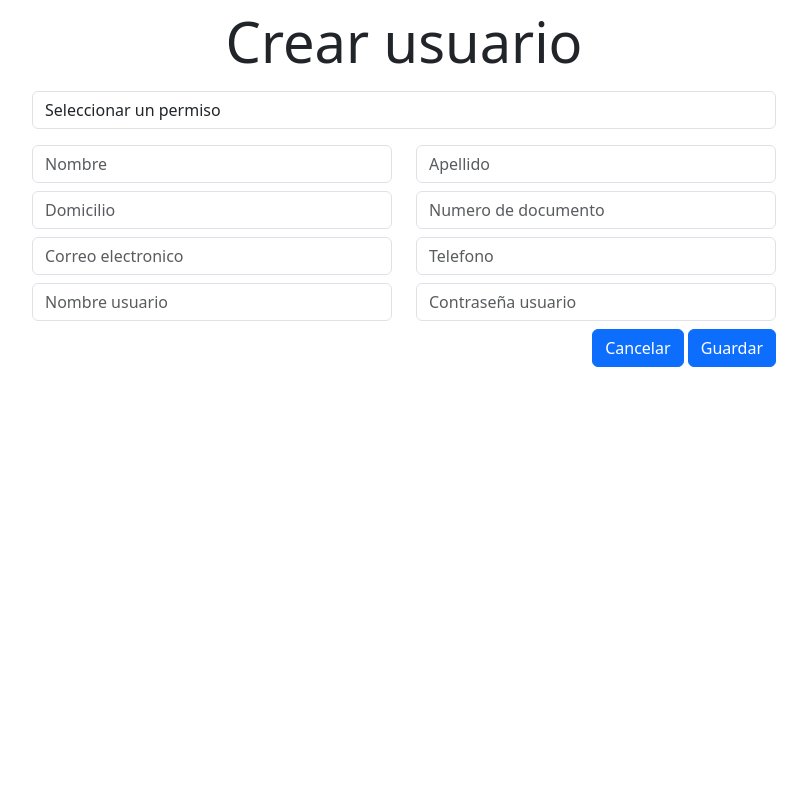
After one commit to frro-soporte/practica-2021, a Flask app: page /user/create in a window 1280 px wide. The commit adds this page. Shown: the whole page, without its empty margins (236-1043 px from the left). Run offline with Flask 3, Linux system fonts and the light colour scheme.

Commit message:
Login casi completo y crear usuario

```diff
--- a/TPI_Final/index.py
+++ b/TPI_Final/index.py
@@ -1,7 +1,14 @@
+from models.auth import get_user
 from app import app
 from data.db import db
+from app import login_manager
+
+from models.user import user
 
 import config
+@login_manager.user_loader
+def load_user(id):
+    return get_user(id)
 
 with app.app_context():
     db.create_all()
--- a/TPI_Final/models/role.py
+++ b/TPI_Final/models/role.py
@@ -2,9 +2,12 @@ from data.db import db
 
 class role(db.Model):
     id = db.Column(db.Integer, primary_key=True)
-    name = db.Column(db.String(100))
+    name = db.Column(db.String(100), nullable=False)
     description = db.Column(db.String(250))
     state = db.Column(db.Integer)
+
+    # Relaciones
+    # usr = db.relationship('user',uselist=False,back_populates="role",cascade="all, delete-orphan",single_parent=True)
 
     def __init__(self, name, description, state):
         self.name = name
--- a/TPI_Final/routes/role.py
+++ b/TPI_Final/routes/role.py
@@ -1,10 +1,12 @@
 from flask import Blueprint, render_template, request, redirect, url_for, flash
 from models.role import role
 from data.db import db
+from flask_login import login_required
 
 roles = Blueprint('roles', __name__)
 
-@roles.route("/", methods=["GET"])
+@roles.route("/role", methods=["GET"])
+@login_required
 def getAll():
     roles = role.query.all()
     return render_template('role/list.html',roles=roles)
--- a/TPI_Final/routes/user.py
+++ b/TPI_Final/routes/user.py
@@ -0,0 +1,132 @@
+
+from flask import Blueprint, render_template, request, redirect, url_for, flash
+from models.user import user
+from models.role import role
+from data.db import db
+
+users = Blueprint('users', __name__)
+
+@users.route("/user", methods=["GET"])
+def getAll():
+    # usr = user.query.all()
+    # userfilter = user.query.filter(state=1)
+    return render_template('auth/login.html')
+
+    # return render_template('role/list.html',roles=roles)
+
+@users.route("/user/<id>", methods=["GET"])
+def getbyid(id):
+    return "Role by id"
+
+@users.route("/user/create", methods=["POST", "GET"])
+def create():
+    roles = role.query.all()
+    if request.method == 'GET':
+        return render_template('user/create.html',roles=roles)
+
+    roleId = request.form['roleId']
+    firstName = request.form['firstName']
+    lastName = request.form['lastName']
+    address = request.form['address']
+    phone = request.form['phone']
+    docNumber = request.form['docNumber']
+    mail = request.form['mail']
+    userName = request.form['userName']
+    userPass = request.form['userPass']
+
+    if roleId == '':
+        flash("Debe seleccionar el permiso","alert alert-danger")
+        return render_template('user/create.html',roles=roles)
+    if firstName == '':
+        flash("Debe ingresar el nombre","alert alert-danger")
+        return render_template('user/create.html',roles=roles)
+    if lastName == '':
+        flash("Debe ingresar el apellido","alert alert-danger")
+        return render_template('user/create.html',roles=roles)
+    if address == '':
+        flash("Debe ingresar la direccion","alert alert-danger")
+        return render_template('user/create.html',roles=roles)
+    if phone == '':
+        flash("Debe ingresar el telefono","alert alert-danger")
+        return render_template('user/create.html',roles=roles)
+    if docNumber == '':
+        flash("Debe ingresar el numero de documento","alert alert-danger")
+        return render_template('user/create.html',roles=roles)
+    if mail == '':
+        flash("Debe ingresar el correo electronico","alert alert-danger")
+        return render_template('user/create.html',roles=roles)
+    if userName == '':
+        flash("Debe ingresar el nombre de usuario","alert alert-danger")
+        return render_template('user/create.html',roles=roles)
+    if userPass == '':
+        flash("Debe ingresar la contraseña del usuario","alert alert-danger")
+        return render_template('user/create.html',roles=roles)
+
+    new_user = user(roleId,firstName,lastName,address,phone,docNumber,mail,userName,userPass,1)
+
+    db.session.add(new_user)
+    db.session.commit()
+
+    flash("El usuario se guardo correctamente", "alert alert-success")
+
+    return redirect(url_for('users.getAll'))
+
+@users.route("/user/update/<id>", methods=["POST", "GET"])
+def update(id):
+    if request.method == 'POST':
+        upd = user.query.get(id)
+
+        firstName = request.form['firstName']
+        lastName = request.form['lastName']
+        address = request.form['address']
+        phone = request.form['phone']
+        docNumber = request.form['docNumber']
+        mail = request.form['mail']
+
+        if firstName == '':
+            flash("Debe ingresar el nombre","alert alert-danger")
+            return redirect(url_for('user.create'))
+        if lastName == '':
+            flash("Debe ingresar el apellido","alert alert-danger")
+            return redirect(url_for('user.create'))
+        if address == '':
+            flash("Debe ingresar la direccion","alert alert-danger")
+            return redirect(url_for('user.create'))
+        if phone == '':
+            flash("Debe ingresar el telefono","alert alert-danger")
+            return redirect(url_for('user.create'))
+        if docNumber == '':
+            flash("Debe ingresar el numero de documento","alert alert-danger")
+            return redirect(url_for('user.create'))
+        if mail == '':
+            flash("Debe ingresar el correo electronico","alert alert-danger")
+            return redirect(url_for('user.create'))
+
+        upd.firstName = firstName
+        upd.lastName = lastName
+        upd.address = address
+        upd.phone = phone
+        upd.docNumber = docNumber
+        upd.mail = mail
+
+        db.session.commit()
+
+        flash("El usuario se actualizo correctamente", "alert alert-success")
+
+        return redirect(url_for('users.getAll'))
+    else:
+        updaterol = user.query.get(id)
+        return render_template('update.html', updates=updaterol)
+
+@users.route("/user/delete/<id>")
+def delete(id):
+    dele = user.query.get(id)
+    if dele is None:
+        flash("Debe ingresar el correo electronico","alert alert-danger")
+
+    dele.state = 2
+    db.session.commit()
+
+    flash("El permiso se elimino correctamente", "alert alert-success")
+
+    return redirect(url_for('users.getAll'))
--- /dev/null
+++ b/TPI_Final/static/login.css
@@ -0,0 +1,22 @@
+form:before {
+    content: '';
+    height: 100%;
+    left: 0;
+    position: absolute;
+    top: 0;
+    width: 100%;
+    background-color: #ffffff;
+    z-index: -1;
+    border-radius: 10px;
+  }
+
+  .form {
+    width: 450px;
+  }
+
+.abs-center {
+    display: flex;
+    align-items: center;
+    justify-content: center;
+    min-height: 100vh;
+  }
--- a/TPI_Final/templates/layout.html
+++ b/TPI_Final/templates/layout.html
@@ -14,7 +14,7 @@
 
         <div class="container p-2">
             {% block body %}
-
+                <h1>{{ current_user.firstName}}</h1>
             {% endblock%}
         </div>
     <script src="https://cdn.jsdelivr.net/npm/@popperjs/core@2.11.8/dist/umd/popper.min.js" integrity="sha384-I7E8VVD/ismYTF4hNIPjVp/Zjvgyol6VFvRkX/vR+Vc4jQkC+hVqc2pM8ODewa9r" crossorigin="anonymous"></script>
--- /dev/null
+++ b/TPI_Final/templates/user/create.html
@@ -0,0 +1,76 @@
+<link href="https://cdn.jsdelivr.net/npm/bootstrap@5.3.1/dist/css/bootstrap.min.css" rel="stylesheet" integrity="sha384-4bw+/aepP/YC94hEpVNVgiZdgIC5+VKNBQNGCHeKRQN+PtmoHDEXuppvnDJzQIu9" crossorigin="anonymous">
+<link rel="stylesheet" href="https://cdnjs.cloudflare.com/ajax/libs/font-awesome/6.4.0/css/all.min.css" integrity="sha512-iecdLmaskl7CVkqkXNQ/ZH/XLlvWZOJyj7Yy7tcenmpD1ypASozpmT/E0iPtmFIB46ZmdtAc9eNBvH0H/ZpiBw==" crossorigin="anonymous" referrerpolicy="no-referrer" />
+<link rel="stylesheet" href="{{url_for('static', filename='login.css')}}">
+<section id="cover" class="min-vh-100">
+    <!-- <div id="cover-caption"> -->
+        <div class="container">
+            <!-- <div class="row"> -->
+                <div class="col-xl-8 col-lg-6 col-md-8 col-sm-10 mx-auto">
+                    <h1 class="display-4 py-2 text-truncate  text-center">Crear usuario</h1>
+                    <!-- <div class="px-4"> -->
+                        <form action="/user/create" method="post">
+                          {% include 'partial/_message.html'%}
+                          <div class="form-group col-md-12 mb-3" *ngIf="!OptionBtn">
+                            <select  name="roleId"  [class]="isValidField('roleId')" class="form-control" id="inputRole">
+                              <option value="">Seleccionar un permiso</option>
+                              {%  for role in roles %}
+                                <option value="{{ role.id}}"   name="roleId">{{role.name}}</option>
+                              {% endfor %}
+                            </select>
+                            <div class="invalid-feedback">
+                              <span *ngIf="browserForm.get('roleId').errors?.required">
+                                  Debe seleccionar un permiso
+                              </span>
+                            </div>
+                          </div>
+
+                            <div class="row mb-2">
+                              <div class="form-group col">
+                                <input type="text" class="form-control" id="inputfirstName" placeholder="Nombre" name="firstName">
+                              </div>
+                              <div class="form-group col">
+                                <input type="text" class="form-control" id="inputlastName" placeholder="Apellido" name="lastName">
+                              </div>
+                            </div>
+
+                            <div class="row mb-2">
+                              <div class="form-group col-md-6">
+                                <input type="text" class="form-control" id="inputaddress"  placeholder="Domicilio" name="address">
+                              </div>
+                              <div class="form-group col-md-6">
+                                <input type="text" class="form-control" id="inputdocnumber" placeholder="Numero de documento" name="docNumber">
+                              </div>
+                            </div>
+
+                            <div class="row mb-2">
+                              <div class="form-group col-md-6">
+                                <input type="email" class="form-control" id="inputEmail" placeholder="Correo electronico" name="mail">
+                              </div>
+                              <div class="form-group col-md-6">
+                                <input type="text" class="form-control" id="inputphone" placeholder="Telefono" name="phone">
+                              </div>
+                            </div>
+
+                            <div class="row mb-2">
+                              <div class="form-group col-md-6">
+                                <input type="text" class="form-control col-md-11" id="inputUserName" name="userName" placeholder="Nombre usuario">
+                                <i class="pi pi-info-circle info" pTooltip="El usuario debe tener como minimo 6 caracteres y como maximo 50 caracteres"></i>
+                              </div>
+                              <div class="form-group col-md-6">
+                                <input type="password" class="form-control col-md-11" id="inputUserPass" placeholder="Contraseña usuario" name="userPass"
+                                formControlName="userPass"   [class]="isValidField('userPass')">
+                                <i class="pi pi-info-circle info" pTooltip="La contraseña debe contener al menos un numero[0-9], una letra en mayuscula[A-Z], una letra minuscula[a-z] y debe tener como minimo 6 caracteres y como maximo 50 caracteres"></i>
+                              </div>
+                            </div>
+
+                            <div class="float-right mb-3" style="float: right;">
+                              <button formaction="http://stackoverflow.com" class="btn btn-primary mr-3">Cancelar</button>
+                              <button type="submit" class="btn btn-primary">Guardar</button>
+                            </div>
+                        </form>
+                    <!-- </div> -->
+                </div>
+            <!-- </div> -->
+        </div>
+    <!-- </div> -->
+  </section>
```
Also changed, not shown: TPI_Final/app.py (+14 -0 lines), TPI_Final/models/auth.py (+30 -0 lines), TPI_Final/models/user.py (+32 -0 lines), TPI_Final/routes/auth.py (added, +63 -0 lines), TPI_Final/templates/auth/login.html (added, +28 -0 lines), TPI_Final/templates/partial/_navbar.html (+12 -3 lines).
